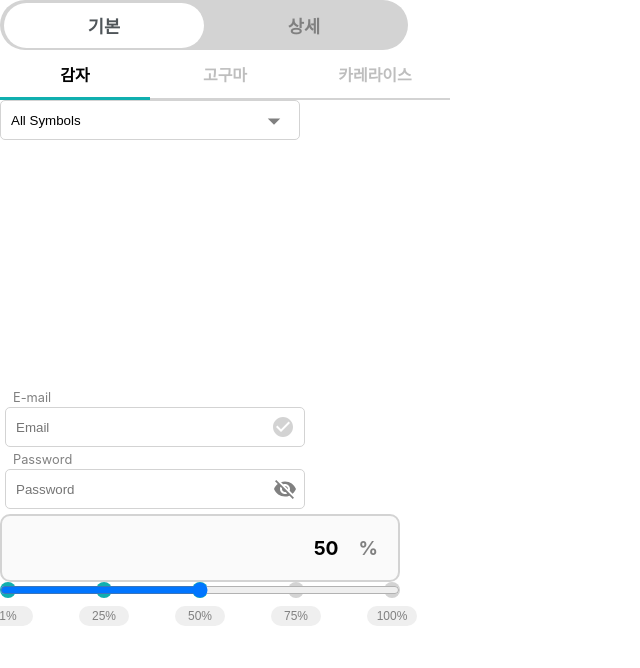
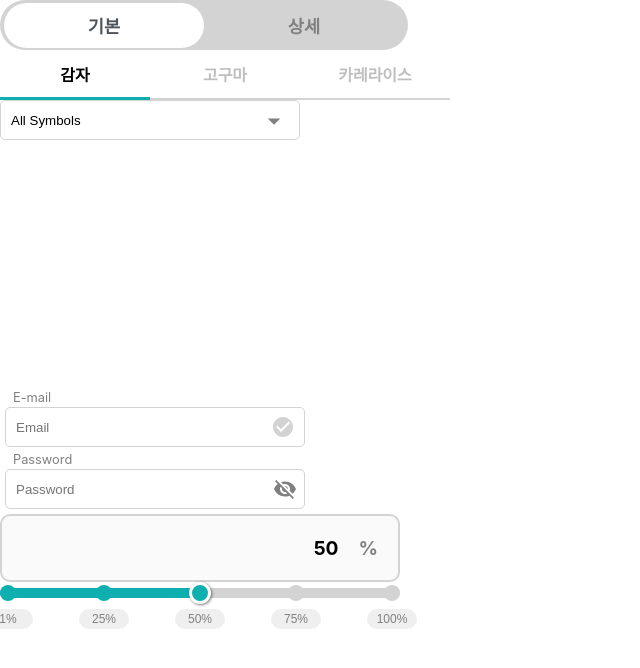
Before and after one commit to seungyeon119/wanted_pre_onboarding, a React (Create React App) app: page / in a window 1280 px wide. Shown: the top 668 px of the page, without its empty margins (0-640 px from the left). Built offline with nearby package versions, Linux system fonts and the light colour scheme.

Commit message:
:lipstick: 슬라이더 및 thumb 디자인 변경

```diff
--- a/src/components/Slider.js
+++ b/src/components/Slider.js
@@ -26,19 +26,52 @@ const SliderContent = styled.div`
 `;
 
 const SliderInput = styled.input`
+  appearance: none;
   width: 100%;
+  height: 10px;
+  border-radius: 10px;
+  background: ${({ value }) =>
+    `linear-gradient(to right, #10afaf 0%, #10afaf ${value}%, #d3d3d3 ${value}%, #d3d3d3 100%)`};
+
+  &::-webkit-slider-thumb {
+    -webkit-appearance: none;
+    appearance: none;
+    position: relative;
+    box-sizing: content-box;
+    width: 16px;
+    height: 16px;
+    border: 3px solid white;
+    border-radius: 50%;
+    background: #10afaf;
+    z-index: 100;
+    box-shadow: 1px 1px 3px rgba(0, 0, 0, 0.5);
+    cursor: pointer;
+  }
+
+  &::-moz-range-thumb {
+    position: relative;
+    box-sizing: content-box;
+    width: 16px;
+    height: 16px;
+    border: 3px solid white;
+    border-radius: 50%;
+    background: #10afaf;
+    z-index: 100;
+    box-shadow: 1px 1px 3px rgba(0, 0, 0, 0.5);
+    cursor: pointer;
+  }
 `;
 
 const SliderTicks = styled.div`
   width: 100%;
   display: flex;
   justify-content: space-between;
-  margin-top: -20px;
+  margin-top: -17px;
 `;
 
 const SliderTick = styled.div`
+  position: relative;
   z-index: -100;
-  position: relative;
   width: 16px;
   height: 16px;
   border-radius: 50%;
```
